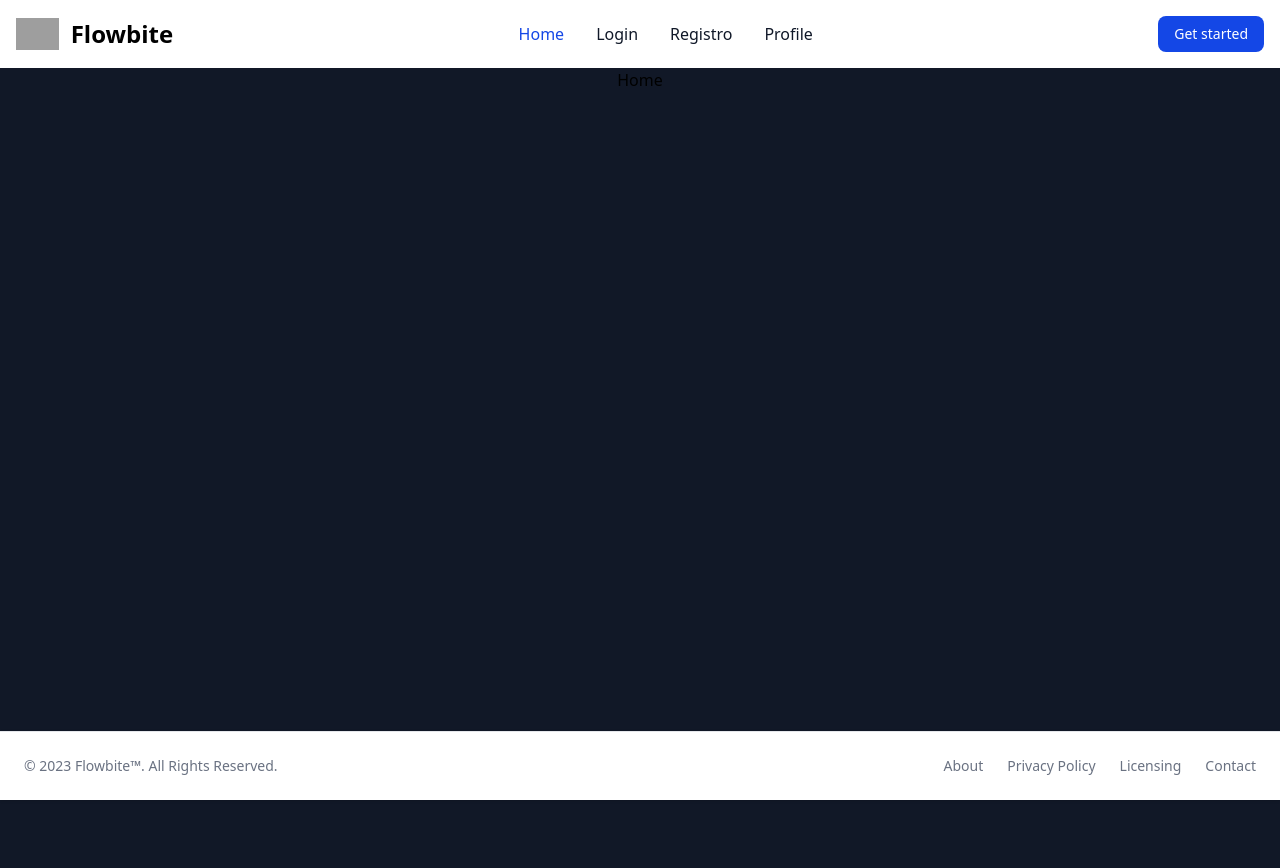
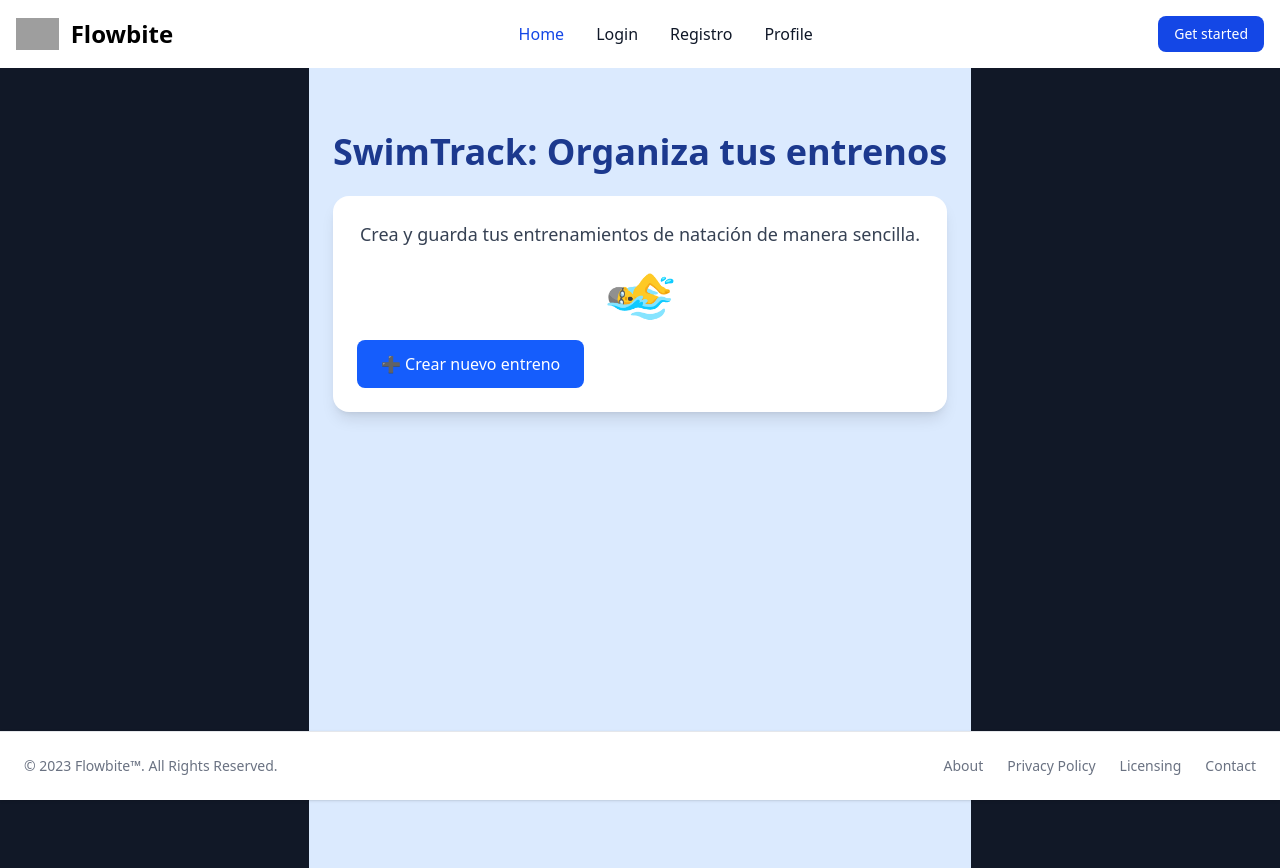
Before and after one commit to BraisK/entrenateTuFront, a React (Vite) app: page / in a window 1280 px wide. Before the commit the page ends 800 px from the top, so only its background shows below. Built offline with nearby package versions, Linux system fonts and the light colour scheme; no server answers; grey boxes are pictures that could not be loaded.

Commit message:
home(cambiar)

```diff
--- a/src/pages/Home.tsx
+++ b/src/pages/Home.tsx
@@ -1,9 +1,41 @@
+import React, { ReactNode } from "react";
 
+type Props = {
+  children: ReactNode;
+  onClick?: () => void;
+};
 
-function Home() {
+const Button: React.FC<Props> = ({ children, onClick }) => (
+  <button
+    className="bg-blue-600 text-white px-6 py-3 rounded-lg hover:bg-blue-700 flex items-center gap-2 transition"
+    onClick={onClick}
+  >
+    {children}
+  </button>
+);
+
+const Card: React.FC<{ children: ReactNode }> = ({ children }) => (
+  <div className="mt-6 w-full max-w-2xl p-6 bg-white shadow-lg rounded-2xl">
+    {children}
+  </div>
+);
+
+export default function Home() {
   return (
-    <div>Home</div>
-  )
+    <div className="min-h-screen bg-blue-100 flex flex-col items-center p-6">
+      <h1 className="text-4xl font-bold text-blue-900 mt-10">
+        SwimTrack: Organiza tus entrenos
+      </h1>
+
+      <Card>
+        <div className="text-center">
+          <p className="text-lg text-gray-700 mb-4">
+            Crea y guarda tus entrenamientos de natación de manera sencilla.
+          </p>
+          <div className="text-6xl text-blue-500 mb-4">🏊‍♂️</div>
+          <Button>➕ Crear nuevo entreno</Button>
+        </div>
+      </Card>
+    </div>
+  );
 }
-
-export default Home
```
